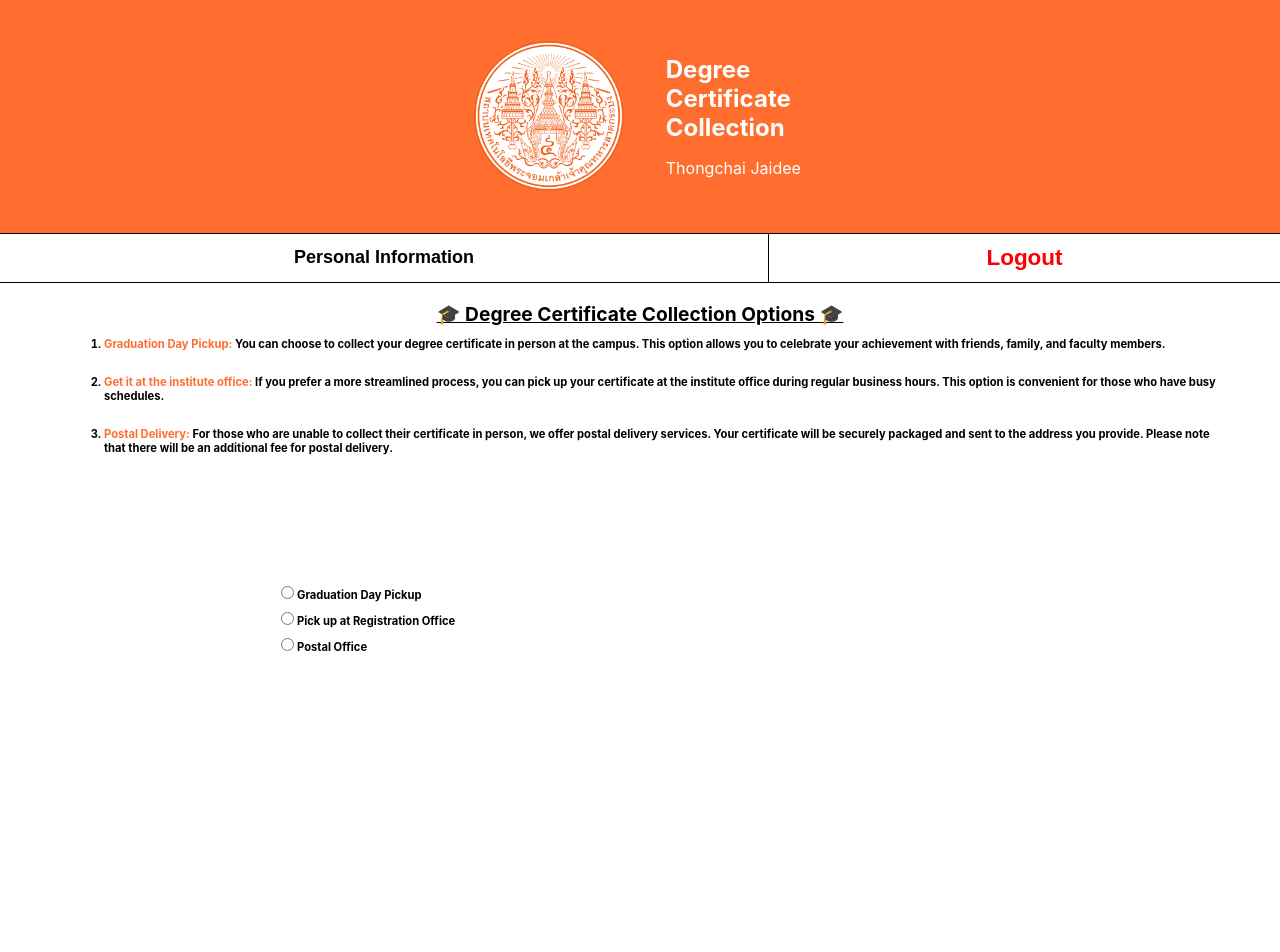
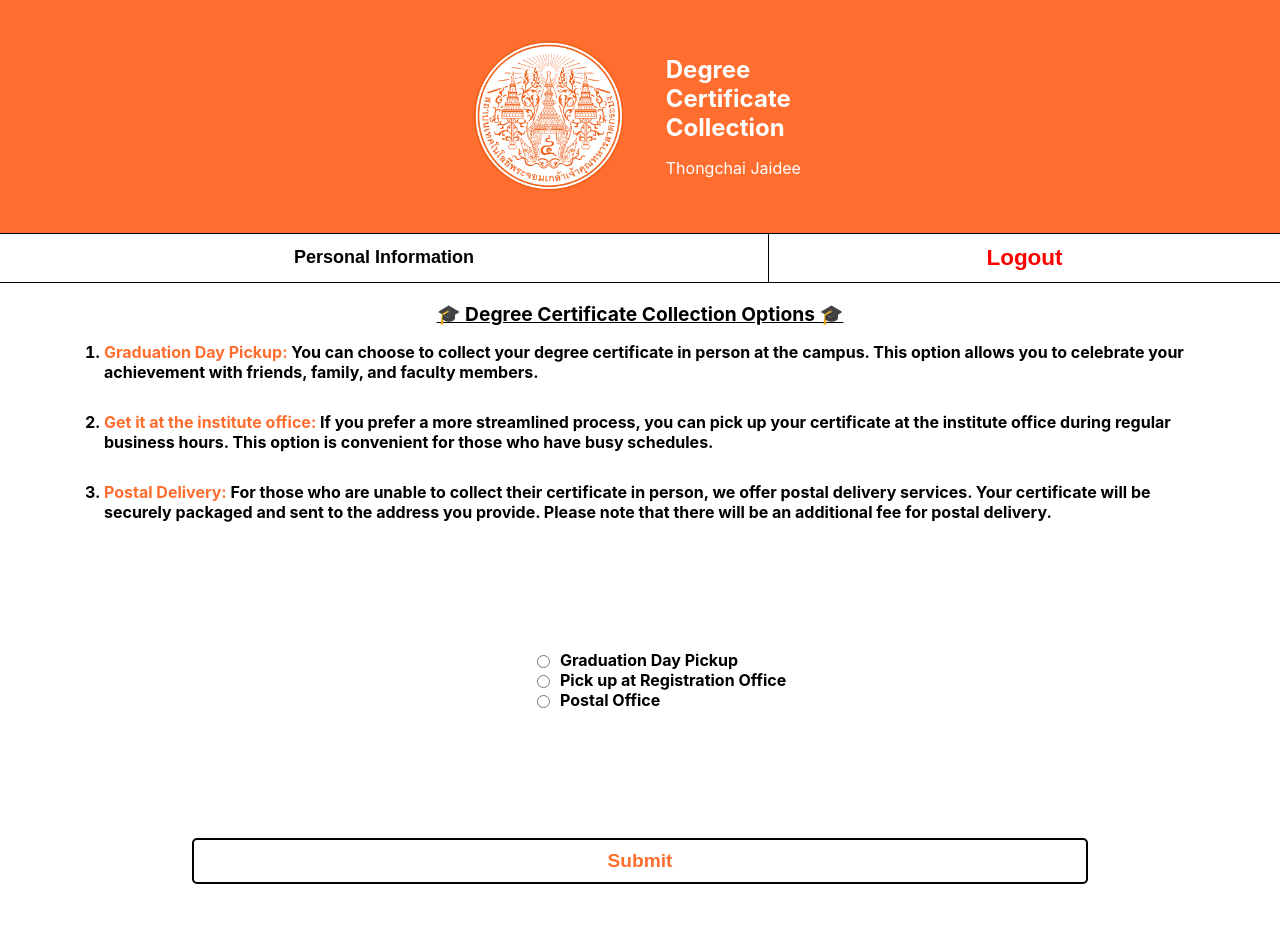
Before and after one commit to JohnOlsea/TeamProject, a React (Create React App) app in the folder Software Team Project/: page /degreeCertificateCollection in a window 1280 px wide. Shown: the top 952 px of the page. Built offline with nearby package versions, Linux system fonts and the light colour scheme.

Commit message:
Update CSS for degree collection and payment

```diff
--- a/Software Team Project/src/styles/DegreeCertificateCollection.css
+++ b/Software Team Project/src/styles/DegreeCertificateCollection.css
@@ -1,3 +1,5 @@
+/* DegreeCertificateCollection.css */
+
 .App {
     text-align: center;
 }
@@ -129,7 +131,7 @@
 }
 
 .small-font-left-align {
-    font-size: 70%;
+    font-size: 100%; /* Increased font size */
     text-align: left;
     margin-left: 5%;
     margin-right: 5%;
@@ -159,7 +161,8 @@
     border-radius: 5px;
     width: 70%;
     padding: 10px;
-    margin-top: 30%;
+    margin-top: 10%;
+    margin-bottom: 5%;
 }
 
 .radio-buttons {
@@ -171,14 +174,25 @@
 }
 
 .radio-buttons label {
+    font-weight: bold;
+    font-size: 100%;
     margin-left: 20px;
-    font-weight: bold;
-    font-size: 70%;
-    align-items: flex-end;
+    display: flex;
+    align-items: center;
 }
 
+.radio-buttons input[type="radio"] {
+    margin-right: 10px;
+}
 
-  .radio-buttons input[type="radio"] {
-    display: inline-block;
-    margin-bottom: 10px;
+@media screen and (min-width: 768px) {
+    .radio-buttons {
+        margin-left: auto;
+        margin-right: 35%;
+        max-width: 300px;
     }
+
+    .radio-buttons label {
+        margin-left: 0;
+    }
+}
--- a/Software Team Project/src/styles/Payment.css
+++ b/Software Team Project/src/styles/Payment.css
@@ -3,8 +3,8 @@
 }
 
 .qrcode-image {
-    width: 70%;
-    height: 20%;
+    width: 60%;
+    height: auto;
     margin-top: 30px;
 }
 
@@ -36,3 +36,15 @@
     padding: 10px;
     margin-top: 5%;
 }
+
+@media only screen and (min-width: 768px) {
+  .qrcode-image {
+    width: 40%;
+  }
+}
+
+@media only screen and (min-width: 992px) {
+  .qrcode-image {
+    width: 30%;
+  }
+}
```
Lines whose indentation alone changed are shown as unchanged.
